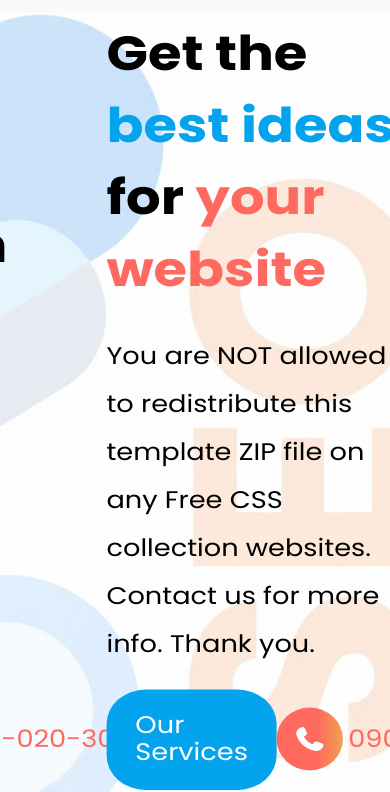
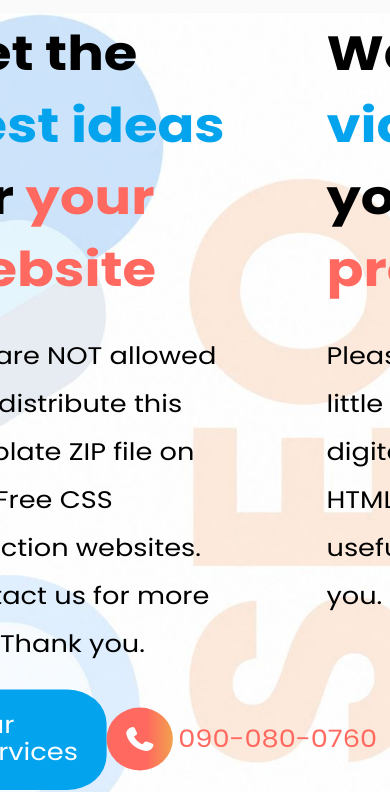
Before and after one commit to fattosha/ntionix, a plain HTML site: page index.html in a window 390 px wide. Shown: the part 87-879 px from the top of the page. Drawn offline with Linux system fonts and the light colour scheme; a web font is replaced by a local one.

Commit message:
Update style.css

```diff
--- a/css/style.css
+++ b/css/style.css
@@ -1329,7 +1329,7 @@
     }
      }@media (max-width: 767px) {
 .slider .slide {
-transform: scaleY(1.5) scaleX(1.7) translateY(-400px) !important;
+transform: scaleY(1.5) scaleX(1.7) translateY(-400px) translatex(-100px)!important;
 transform-origin: top center !important;
 }
      }
```
